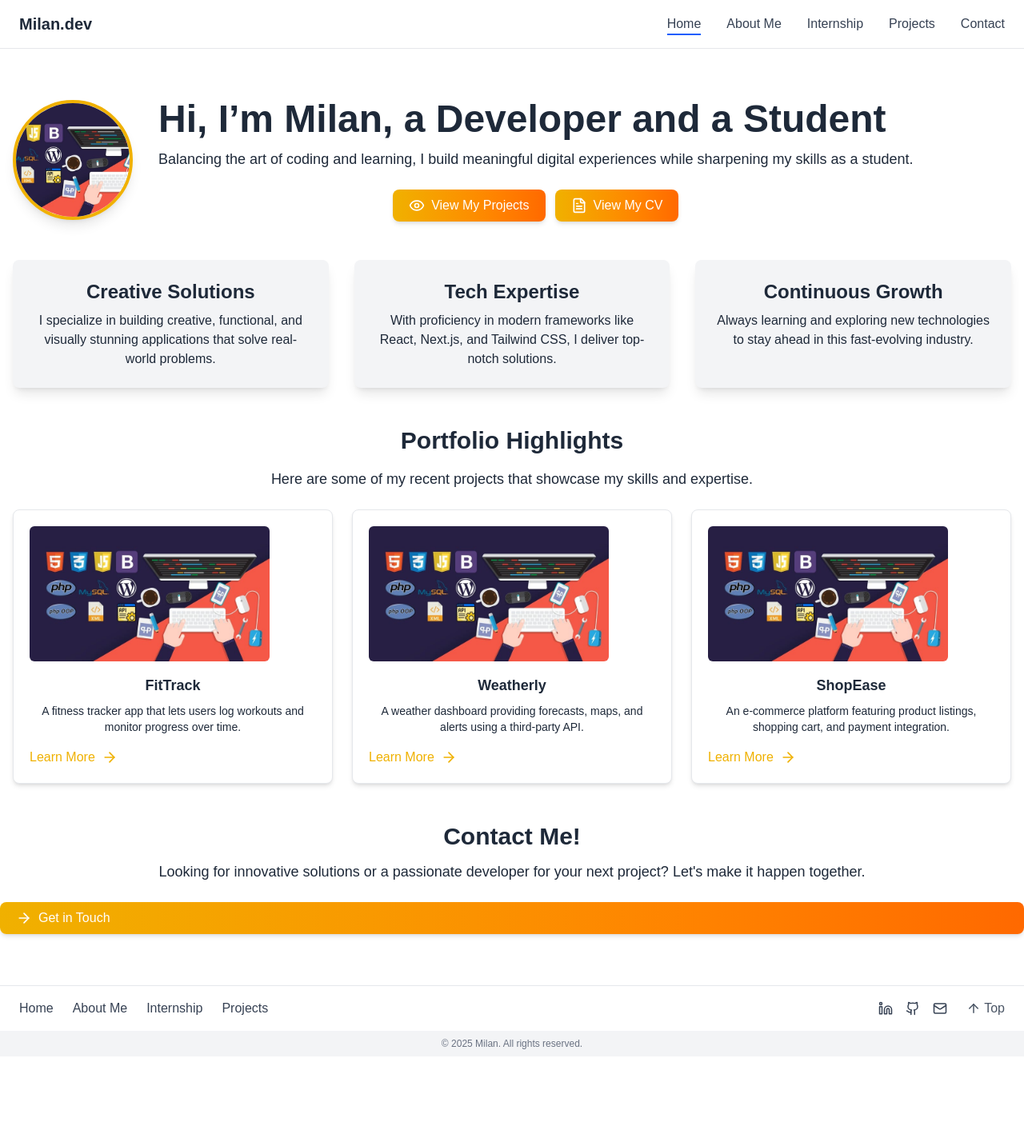
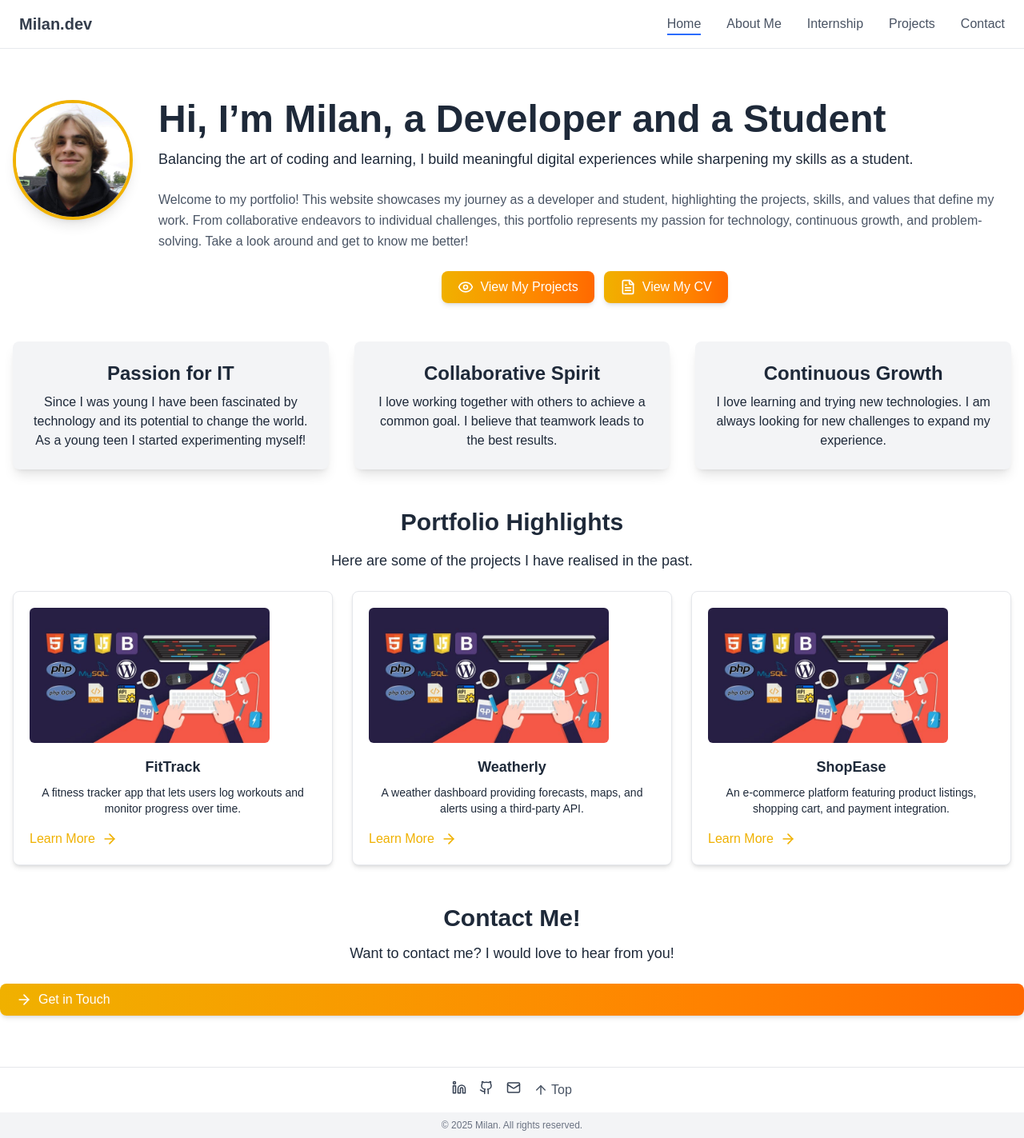
Before and after one commit to MilanReverendo/milan-portfolio, a Next.js app: page / in a window 1280 px wide. Shown: the whole page at 80% size. Before the commit the page ends 1321 px from the top, so only its background shows below. Built offline with nearby package versions, Linux system fonts and the light colour scheme.

Commit message:
homepage al een beetje ingevuld

```diff
--- a/src/app/page.tsx
+++ b/src/app/page.tsx
@@ -39,19 +39,19 @@ export default function HomePage() {
 
   const highlights: Highlight[] = [
     {
-      title: "Creative Solutions",
+      title: "Passion for IT",
       description:
-        "I specialize in building creative, functional, and visually stunning applications that solve real-world problems.",
+        "Since I was young I have been fascinated by technology and its potential to change the world. As a young teen I started experimenting myself!",
     },
     {
-      title: "Tech Expertise",
+      title: "Collaborative Spirit",
       description:
-        "With proficiency in modern frameworks like React, Next.js, and Tailwind CSS, I deliver top-notch solutions.",
+        "I love working together with others to achieve a common goal. I believe that teamwork leads to the best results.",
     },
     {
       title: "Continuous Growth",
       description:
-        "Always learning and exploring new technologies to stay ahead in this fast-evolving industry.",
+        "I love learning and trying new technologies. I am always looking for new challenges to expand my experience.",
     },
   ];
 
@@ -83,7 +83,7 @@ export default function HomePage() {
             className="relative w-[120px] h-[120px] sm:w-[150px] sm:h-[150px] flex-shrink-0"
           >
             <Image
-              src="/images/test.jpg"
+              src="/images/profiel.jpg"
               alt="Milan's Profile Picture"
               width={150}
               height={150}
@@ -100,7 +100,7 @@ export default function HomePage() {
               <div className="absolute inset-0 bg-black bg-opacity-5 rounded-full" />
               <div className="relative flex space-x-4">
                 <motion.a
-                  href="https://www.linkedin.com/in/your-linkedin-profile" // Replace with your LinkedIn URL
+                  href="https://www.linkedin.com/in/milan-reverendo-41ba1829a/"
                   target="_blank"
                   rel="noopener noreferrer"
                   variants={iconVariants}
@@ -109,7 +109,7 @@ export default function HomePage() {
                   <Linkedin className="w-6 h-6" />
                 </motion.a>
                 <motion.a
-                  href="https://github.com/your-github-profile" // Replace with your GitHub URL
+                  href="https://github.com/MilanReverendo"
                   target="_blank"
                   rel="noopener noreferrer"
                   variants={iconVariants}
@@ -118,7 +118,7 @@ export default function HomePage() {
                   <Github className="w-6 h-6" />
                 </motion.a>
                 <motion.a
-                  href="mailto:your.email@example.com" // Replace with your email address
+                  href="mailto:milanreverendo@gmail.com"
                   variants={iconVariants}
                   className="text-white hover:text-yellow-500"
                 >
@@ -135,7 +135,14 @@ export default function HomePage() {
               Balancing the art of coding and learning, I build meaningful digital experiences while
               sharpening my skills as a student.
             </p>
-            <div className="flex justify-center space-x-3">
+            {/* Explanation Section */}
+            <p className="text-sm sm:text-base text-gray-600 leading-relaxed mb-6">
+              Welcome to my portfolio! This website showcases my journey as a developer and student,
+              highlighting the projects, skills, and values that define my work. From collaborative
+              endeavors to individual challenges, this portfolio represents my passion for technology,
+              continuous growth, and problem-solving. Take a look around and get to know me better!
+            </p>
+            <div className="flex justify-center sm:justify-center space-x-3">
               <Link
                 href="/projects"
                 className="flex items-center space-x-2 bg-gradient-to-r from-yellow-500 to-orange-500 text-white py-2 px-5 rounded-lg font-medium shadow-md hover:from-yellow-600 hover:to-orange-600 focus:outline-none focus:ring-4 focus:ring-yellow-300 transition-all text-sm sm:text-base"
@@ -161,6 +168,7 @@ export default function HomePage() {
         </div>
       </motion.div>
 
+
       {/* Highlights Section */}
       <div className="container mx-auto grid grid-cols-1 md:grid-cols-3 gap-8 px-4 mb-12">
         {highlights.map((highlight, index) => (
@@ -182,7 +190,7 @@ export default function HomePage() {
       <div className="container mx-auto text-center mb-12 px-4">
         <h2 className="text-2xl font-bold mb-4 sm:text-3xl">Portfolio Highlights</h2>
         <p className="text-base font-light mb-6 sm:text-lg">
-          Here are some of my recent projects that showcase my skills and expertise.
+          Here are some of the projects I have realised in the past.
         </p>
         <div className="grid grid-cols-1 md:grid-cols-3 gap-6">
           {randomProjects.map((project, index) => (
@@ -226,8 +234,7 @@ export default function HomePage() {
         >
           <h2 className="text-2xl font-bold mb-3 sm:text-3xl">Contact Me!</h2>
           <p className="text-base font-light mb-6 sm:text-lg">
-            Looking for innovative solutions or a passionate developer for your next project?
-            Let's make it happen together.
+            Want to contact me? I would love to hear from you!
           </p>
           <Link
             href="/contact"
--- a/src/components/Footer.tsx
+++ b/src/components/Footer.tsx
@@ -5,9 +5,9 @@ import { Linkedin, Github, Mail, ArrowUp } from 'lucide-react';
 import Link from 'next/link';
 
 const socialLinks = [
-  { icon: <Linkedin size={18} />, url: 'https://linkedin.com/in/yourprofile', label: 'LinkedIn' },
-  { icon: <Github size={18} />, url: 'https://github.com/yourgithub', label: 'GitHub' },
-  { icon: <Mail size={18} />, url: 'mailto:youremail@example.com', label: 'Email' },
+  { icon: <Linkedin size={18} />, url: 'https://www.linkedin.com/in/milan-reverendo-41ba1829a/', label: 'LinkedIn' },
+  { icon: <Github size={18} />, url: 'https://github.com/MilanReverendo', label: 'GitHub' },
+  { icon: <Mail size={18} />, url: 'mailto:milanreverendo@gmail.com', label: 'Email' },
 ];
 
 const footerVariants = {
@@ -23,27 +23,10 @@ const Footer: React.FC = () => (
       viewport={{ once: true }}
       variants={footerVariants}
       transition={{ duration: 0.6 }}
-      className="container mx-auto px-6 py-4 flex flex-col lg:flex-row justify-between items-center"
+      className="container mx-auto px-6 py-4 flex flex-col items-center space-y-4"
     >
-      {/* Quick Links */}
-      <div className="flex flex-wrap justify-center lg:justify-start gap-6 mb-4 lg:mb-0">
-        <Link href="/" className="text-gray-700 hover:text-blue-600 transition-colors font-medium">
-          Home
-        </Link>
-        <Link href="/about" className="text-gray-700 hover:text-blue-600 transition-colors font-medium">
-          About Me
-        </Link>
-        <Link href="/internship" className="text-gray-700 hover:text-blue-600 transition-colors font-medium">
-          Internship
-        </Link>
-        <Link href="/projects" className="text-gray-700 hover:text-blue-600 transition-colors font-medium">
-          Projects
-        </Link>
-      </div>
-
-      {/* Social & Back to Top */}
-      <div className="flex items-center space-x-6">
-        <div className="flex space-x-4">
+      {/* Social Links */}
+      <div className="flex space-x-4 justify-center">
         {socialLinks.map(({ icon, url, label }) => (
           <Link
             key={label}
@@ -56,7 +39,7 @@ const Footer: React.FC = () => (
             {icon}
           </Link>
         ))}
-        </div>
+        {/* Back to Top Button */}
       <button
         onClick={() => window.scrollTo({ top: 0, behavior: 'smooth' })}
         className="flex items-center text-gray-600 hover:text-blue-600 transition-colors"
@@ -65,6 +48,8 @@ const Footer: React.FC = () => (
         <ArrowUp size={18} className="mr-1" /> Top
       </button>
       </div>
+
+
     </motion.div>
 
     {/* Bottom Bar */}
--- a/src/components/Navbar.tsx
+++ b/src/components/Navbar.tsx
@@ -33,7 +33,7 @@ const Navbar: React.FC = () => {
   const pathname = usePathname();
 
   return (
-    <header className="sticky top-0 w-full z-50 bg-white border-b border-gray-200">
+    <header className="sticky top-0 w-full z-50 bg-white border-b border-gray-200 opacity-90">
       <div className="container mx-auto flex items-center justify-between px-6 py-4">
         {/* Logo */}
         <motion.div
```
Also changed, not shown: public/images/profiel.jpg (added). Lines whose indentation alone changed are shown as unchanged.
